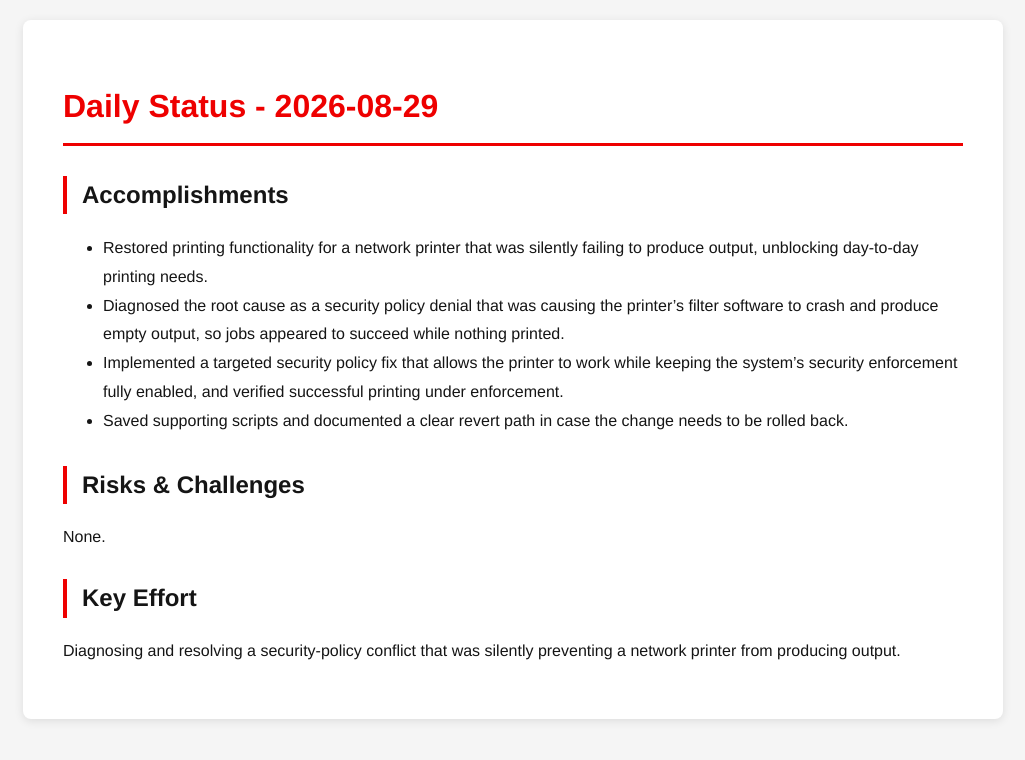
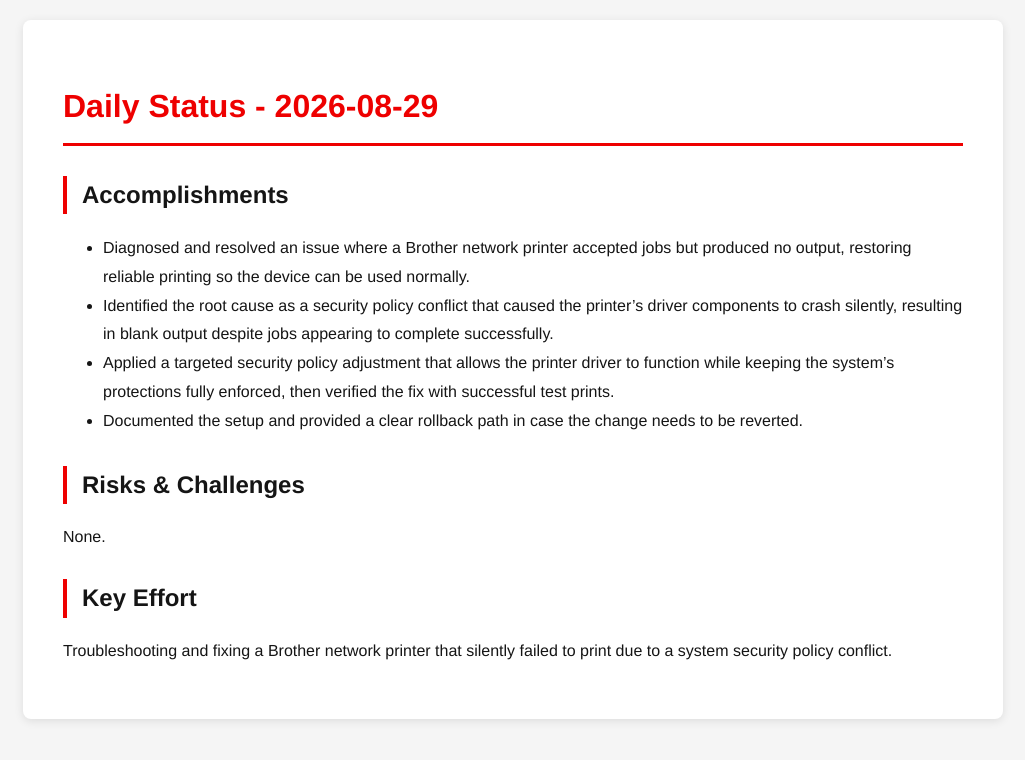
Before and after one commit to tzvatot/daily-status, a Jekyll site: the page built from 2026-08-29.md, in a window 1280 px wide. Shown: the top 760 px of the page, without its empty margins (127-1152 px from the left). Built offline with Jekyll 4.4.1, drawn with Linux system fonts in a browser that asks for light colours.

Commit message:
Daily status update - 2026-08-29

```diff
--- a/2026-08-29.md
+++ b/2026-08-29.md
@@ -7,13 +7,13 @@ date: 2026-08-29
 # Daily Status - 2026-08-29
 
 ## Accomplishments
-- Restored printing functionality for a network printer that was silently failing to produce output, unblocking day-to-day printing needs.
-- Diagnosed the root cause as a security policy denial that was causing the printer's filter software to crash and produce empty output, so jobs appeared to succeed while nothing printed.
-- Implemented a targeted security policy fix that allows the printer to work while keeping the system's security enforcement fully enabled, and verified successful printing under enforcement.
-- Saved supporting scripts and documented a clear revert path in case the change needs to be rolled back.
+- Diagnosed and resolved an issue where a Brother network printer accepted jobs but produced no output, restoring reliable printing so the device can be used normally.
+- Identified the root cause as a security policy conflict that caused the printer's driver components to crash silently, resulting in blank output despite jobs appearing to complete successfully.
+- Applied a targeted security policy adjustment that allows the printer driver to function while keeping the system's protections fully enforced, then verified the fix with successful test prints.
+- Documented the setup and provided a clear rollback path in case the change needs to be reverted.
 
 ## Risks & Challenges
 None.
 
 ## Key Effort
-Diagnosing and resolving a security-policy conflict that was silently preventing a network printer from producing output.
+Troubleshooting and fixing a Brother network printer that silently failed to print due to a system security policy conflict.
```
